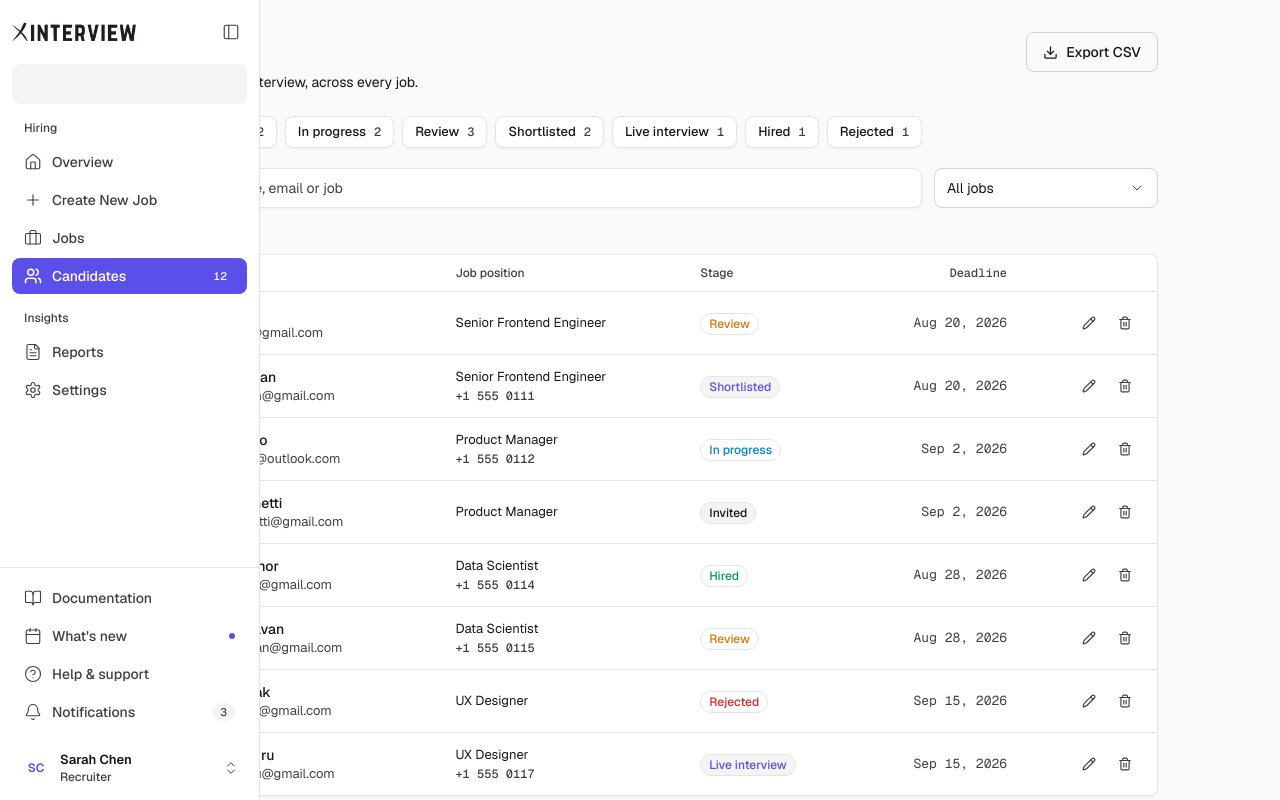
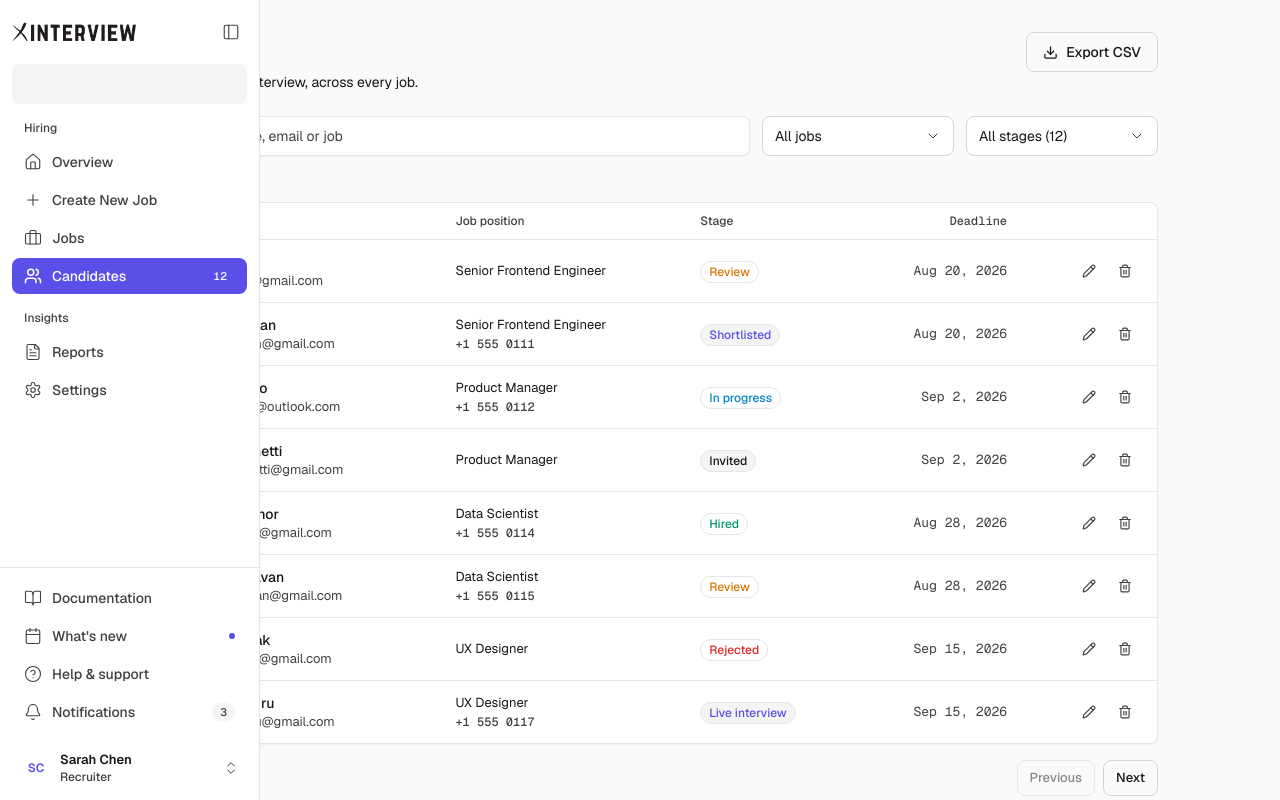
Before and after one commit to 3foxagency-hash/xinterview-ai-foundation-admin, a Next.js app: page /candidates in a window 1280 px wide. Built offline with nearby package versions, Linux system fonts and the light colour scheme.

Commit message:
feat: add job selection validation and integrate stage filter in CandidatesPage

```diff
--- a/app/(dashboard)/candidates/page.tsx
+++ b/app/(dashboard)/candidates/page.tsx
@@ -112,6 +112,10 @@ export default function CandidatesPage() {
   };
 
   const handleExport = () => {
+    if (!job) {
+      toast.error('Select a job to export. You can only export candidates from one job at a time.');
+      return;
+    }
     const csv = toCsv(filtered);
     const url = URL.createObjectURL(new Blob([csv], { type: 'text/csv' }));
     const a = document.createElement('a');
@@ -174,31 +178,12 @@ export default function CandidatesPage() {
           </button>
         </div>
 
-        {/* Stage strip — a count per stage that doubles as the stage filter.
-            Reading the funnel and filtering it are the same gesture. */}
-        <div className="mt-6 -mx-4 overflow-x-auto px-4 pb-1 [scrollbar-width:none] sm:mx-0 sm:px-0 [&::-webkit-scrollbar]:hidden">
-          <div className="flex min-w-max gap-2 sm:min-w-0 sm:flex-wrap">
-            <StageChip
-              label="All"
-              count={stageBase.length}
-              active={stage === ''}
-              onClick={() => setStage('')}
-            />
-            {CANDIDATE_STAGES.map((s) => (
-              <StageChip
-                key={s}
-                label={s}
-                count={stageCounts.get(s) ?? 0}
-                active={stage === s}
-                onClick={() => setStage(stage === s ? '' : s)}
-              />
-            ))}
-          </div>
-        </div>
-
-        {/* Search + job filter on one row */}
-        <div className="mt-4 flex flex-col gap-3 sm:flex-row">
-          <div className="relative min-w-0 flex-1">
+        {/* Search + job filter + stage filter on one row. Stages live in a
+            dropdown next to the job filter rather than a button strip — the
+            stage list is workspace-configurable and can grow past what a
+            row of chips can hold. */}
+        <div className="mt-6 flex flex-col gap-3 sm:flex-row">
+          <div className="relative min-w-0 sm:flex-1">
             <label htmlFor="candidate-search" className="sr-only">
               Search candidates
             </label>
@@ -215,7 +200,7 @@ export default function CandidatesPage() {
               className="h-10 w-full rounded-md border border-border bg-surface pl-9 pr-3 text-body text-heading placeholder:text-muted transition-colors hover:border-border-strong"
             />
           </div>
-          <div className="sm:w-56">
+          <div className="sm:w-48">
             <label htmlFor="job-filter" className="sr-only">
               Filter by job
             </label>
@@ -225,6 +210,21 @@ export default function CandidatesPage() {
               onChange={setJob}
               placeholder="All jobs"
               options={[{ value: '', label: 'All jobs' }, ...jobs.map((j) => ({ value: j, label: j }))]}
+            />
+          </div>
+          <div className="sm:w-48">
+            <label htmlFor="stage-filter" className="sr-only">
+              Filter by stage
+            </label>
+            <SettingsSelect
+              id="stage-filter"
+              value={stage}
+              onChange={setStage}
+              placeholder="All stages"
+              options={[
+                { value: '', label: `All stages (${stageBase.length})` },
+                ...CANDIDATE_STAGES.map((s) => ({ value: s, label: `${s} (${stageCounts.get(s) ?? 0})` })),
+              ]}
             />
           </div>
         </div>
@@ -450,43 +450,6 @@ function StageBadge({ stage }: { stage: CandidateStage }) {
   );
 }
 
-/** A stage count that is also the stage filter. */
-function StageChip({
-  label,
-  count,
-  active,
-  onClick,
-}: {
-  label: string;
-  count: number;
-  active: boolean;
-  onClick: () => void;
-}) {
-  return (
-    <button
-      type="button"
-      onClick={onClick}
-      aria-pressed={active}
-      className={cn(
-        'inline-flex shrink-0 items-center gap-2 rounded-md border px-3 py-1.5 text-body-sm font-medium transition-colors',
-        active
-          ? 'border-heading bg-primary text-primary-foreground'
-          : 'border-border bg-surface text-bodyText hover:bg-card-hover hover:text-heading'
-      )}
-    >
-      {label}
-      <span
-        className={cn(
-          'font-mono text-caption tabular-nums',
-          active ? 'text-primary-foreground/70' : 'text-muted'
-        )}
-      >
-        {count}
-      </span>
-    </button>
-  );
-}
-
 /** Edit and delete — shared by the table and the card list. */
 function RowActions({
   candidate: c,
```
